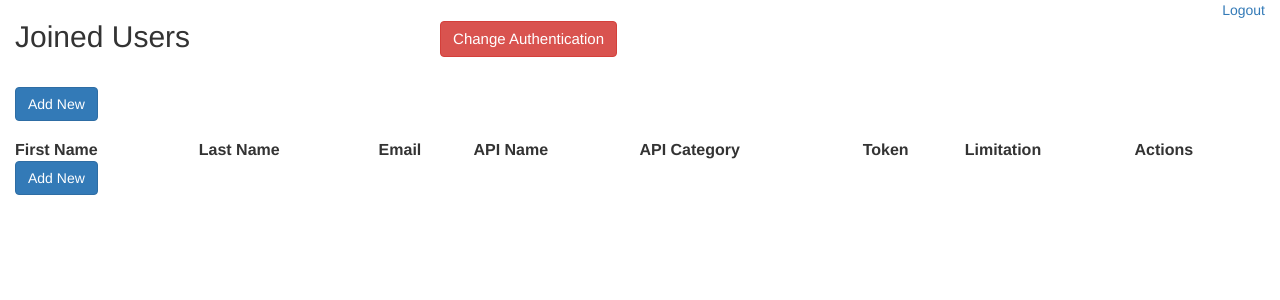
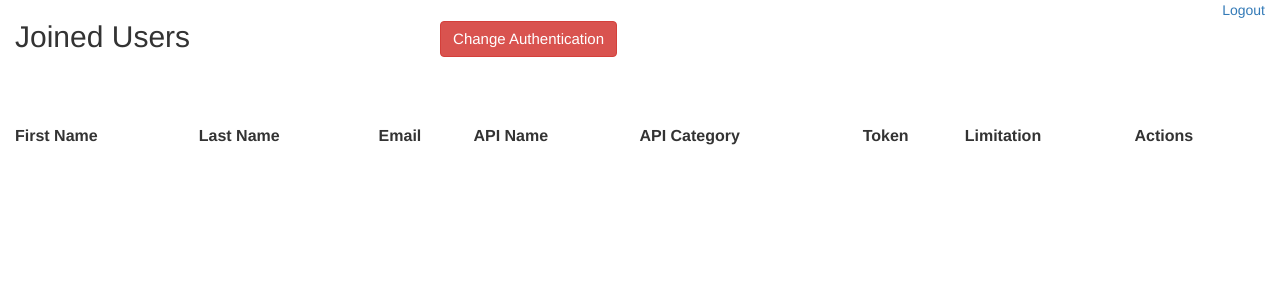
Before and after one commit to WangStar1031/racing_japan_keymanager_admin_page, a PHP site: page /myfile/admin_page.php in a window 1280 px wide. Shown: the top 300 px of the page. Run offline with PHP 8.4, Linux system fonts and the light colour scheme; the visitor is signed in with stand-in values (Sample User, id 1); data that the repository does not hold is empty.

Commit message:
Very small changed for removing add button.

```diff
--- a/admin_page.php
+++ b/admin_page.php
@@ -46,7 +46,7 @@ require_once __DIR__ . "/JRA/makeKey.php";
 	</div>
 	<h2>Joined Users<span class="btn btn-danger" style="margin-left: 20%; font-size: 15px; cursor: pointer;" data-toggle="modal" data-target="#authModal">Change Authentication</span><!-- <span class="btn btn-danger" style="margin-left: 20px; font-size: 15px; cursor: pointer;" data-toggle="modal" data-target="#paymentModal">Edit Payment</span> --></h2>
 	<br>
-	<button class="btn btn-primary" data-toggle="modal" data-target="#addNewModal">Add New</button>
+	<!-- <button class="btn btn-primary" data-toggle="modal" data-target="#addNewModal">Add New</button> -->
 	<br>
 	<br>
 	<table class="col-lg-12">
@@ -124,7 +124,7 @@ require_once __DIR__ . "/JRA/makeKey.php";
 	?>
 	</table>
 	<br>
-	<button class="btn btn-primary" data-toggle="modal" data-target="#addNewModal">Add New</button>
+	<!-- <button class="btn btn-primary" data-toggle="modal" data-target="#addNewModal">Add New</button> -->
 </div>
 
 <!-- Pass Change Modal -->
```
